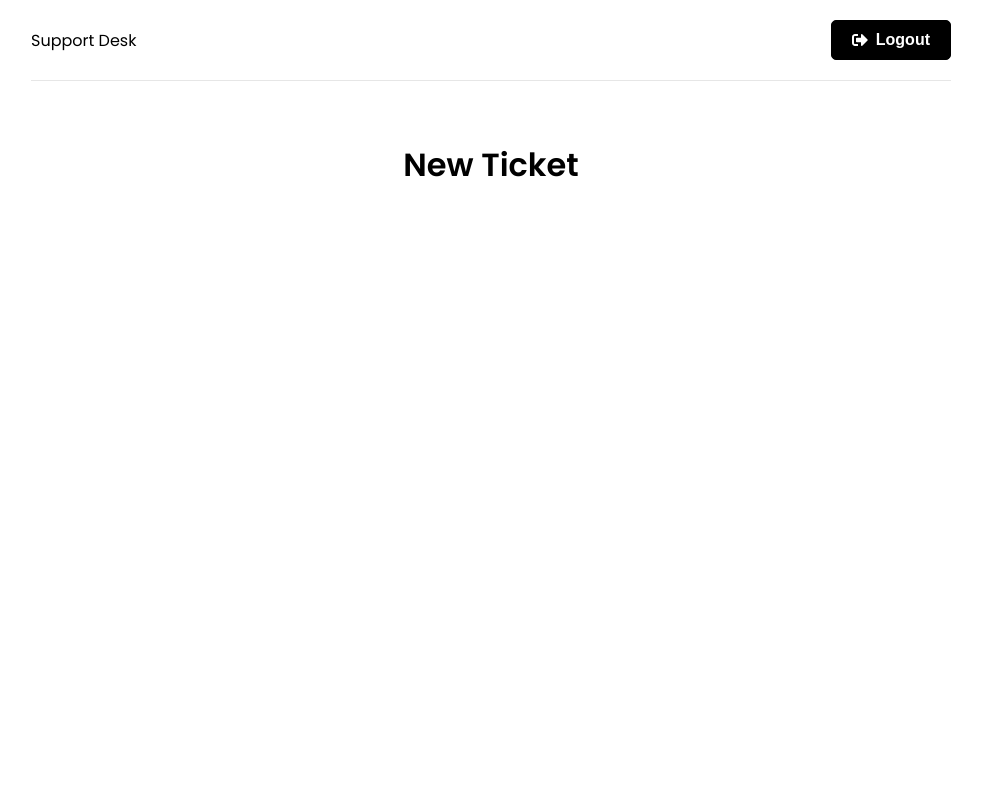
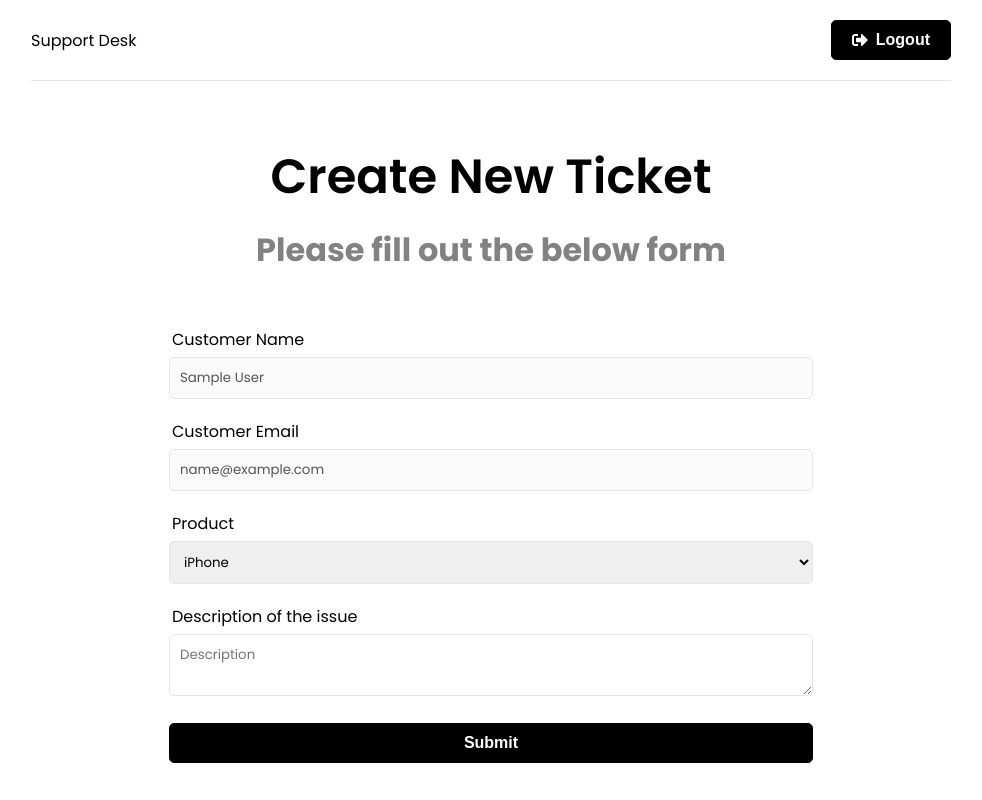
Before and after one commit to apicgg/support-desk-vite, a React (Vite) app in the folder frontend/: page /new-ticket in a window 1280 px wide. Shown: the whole page, without its empty margins (149-1131 px from the left). Built offline with nearby package versions, Linux system fonts and the light colour scheme; sample sign-in values are in the browser's storage.

Commit message:
Add createTicket

```diff
--- a/frontend/src/app/store.jsx
+++ b/frontend/src/app/store.jsx
@@ -1,8 +1,10 @@
 import { configureStore } from '@reduxjs/toolkit'
 import authReducer from '../features/auth/authSlice'
+import ticketReducer from '../features/tickets/ticketSlice'
 
 export const store = configureStore({
   reducer: {
     auth: authReducer,
+    ticket: ticketReducer,
   },
 })
--- /dev/null
+++ b/frontend/src/features/tickets/ticketService.jsx
@@ -0,0 +1,22 @@
+import axios from 'axios'
+
+const API_URL = '/api/tickets'
+
+// Create ticket
+const createTicket = async (ticketData, token) => {
+  const config = {
+    headers: {
+      Authorization: `Bearer ${token}`,
+    },
+  }
+
+  const response = await axios.post(API_URL, ticketData, config)
+
+  return response.data
+}
+
+const ticketService = {
+  createTicket,
+}
+
+export default ticketService
--- /dev/null
+++ b/frontend/src/features/tickets/ticketSlice.jsx
@@ -0,0 +1,60 @@
+import { createSlice, createAsyncThunk } from '@reduxjs/toolkit'
+import ticketService from './ticketService'
+
+// Initial state
+const initialState = {
+  tickets: [],
+  ticket: {},
+  isError: false,
+  isSuccess: false,
+  isLoading: false,
+  message: '',
+}
+
+// Create new ticket
+export const createTicket = createAsyncThunk(
+  'ticket/create',
+  async (ticketData, thunkAPI) => {
+    try {
+      // Get token from auth state
+      const token = thunkAPI.getState().auth.user.token
+
+      return await ticketService.createTicket(ticketData, token)
+    } catch (error) {
+      const message =
+        (error.response &&
+          error.response.data &&
+          error.response.data.message) ||
+        error.message ||
+        error.toString()
+
+      return thunkAPI.rejectWithValue(message)
+    }
+  }
+)
+
+export const ticketSlice = createSlice({
+  name: 'ticket',
+  initialState,
+  reducers: {
+    reset: (state) => initialState,
+  },
+  extraReducers: (builder) => {
+    builder
+      .addCase(createTicket.pending, (state) => {
+        state.isLoading = true
+      })
+      .addCase(createTicket.fulfilled, (state) => {
+        state.isLoading = false
+        state.isSuccess = true
+      })
+      .addCase(createTicket.rejected, (state, action) => {
+        state.isLoading = false
+        state.isError = true
+        state.message = action.payload
+      })
+  },
+})
+
+export const { reset } = ticketSlice.actions
+export default ticketSlice.reducer
--- a/frontend/src/main.jsx
+++ b/frontend/src/main.jsx
@@ -1,8 +1,8 @@
 import React from 'react'
 import { createRoot } from 'react-dom/client'
 import { Provider } from 'react-redux'
+import App from './App'
 import { store } from './app/store'
-import App from './App'
 import './index.css'
 
 const container = document.getElementById('root')
--- a/frontend/src/pages/Login.jsx
+++ b/frontend/src/pages/Login.jsx
@@ -72,6 +72,7 @@
               type='email'
               name='email'
               id='email'
+              className='form-control'
               placeholder='Enter your email'
               required
               onChange={onChange}
@@ -82,6 +83,7 @@
               type='password'
               name='password'
               id='password'
+              className='form-control'
               placeholder='Enter your password'
               required
               onChange={onChange}
--- a/frontend/src/pages/NewTicket.jsx
+++ b/frontend/src/pages/NewTicket.jsx
@@ -1,8 +1,99 @@
+import { useState, useEffect } from 'react'
+import { useSelector, useDispatch } from 'react-redux'
+import { useNavigate } from 'react-router-dom'
+import { toast } from 'react-toastify'
+import { createTicket, reset } from '../features/tickets/ticketSlice'
+import Spinner from '../components/Spinner'
+
 const NewTicket = () => {
+  const { user } = useSelector((state) => state.auth)
+  const { isLoading, isError, isScuccess, message } = useSelector(
+    (state) => state.ticket
+  )
+
+  const [name] = useState(user.name)
+  const [email] = useState(user.email)
+  const [product, setProduct] = useState('iPhone')
+  const [description, setDescription] = useState('')
+
+  const dispatch = useDispatch()
+  const navigate = useNavigate()
+
+  useEffect(() => {
+    if (isError) {
+      toast.error(message)
+    }
+    if (isScuccess) {
+      dispatch(reset())
+      navigate('/tickets')
+    }
+
+    dispatch(reset())
+  }, [isError, isScuccess, dispatch, navigate, message])
+
+  const onSubmit = (e) => {
+    e.preventDefault()
+
+    dispatch(createTicket(product, description))
+  }
+
+  if (isLoading) {
+    return <Spinner />
+  }
+
   return (
-    <div>
-      <h1>New Ticket</h1>
-    </div>
+    <>
+      <section className='heading'>
+        <h1>Create New Ticket</h1>
+        <p>Please fill out the below form</p>
+      </section>
+
+      <section className='form'>
+        <div className='form-group'>
+          <label htmlFor='name'>Customer Name</label>
+          <input type='text' value={name} className='form-control' disabled />
+        </div>
+
+        <div className='form-group'>
+          <label htmlFor='name'>Customer Email</label>
+          <input type='text' value={email} className='form-control' disabled />
+        </div>
+
+        <form onSubmit={onSubmit}>
+          <div className='form-group'>
+            <label htmlFor='product'>Product</label>
+            <select
+              name='product'
+              id='product'
+              value={product}
+              onChange={(e) => setProduct(e.target.value)}
+            >
+              <option value='iPhone'>iPhone</option>
+              <option value='iPad'>iPad</option>
+              <option value='Macbook Air'>Macbook Air</option>
+              <option value='Macbook Pro'>Macbook Pro</option>
+              <option value='iPad'>iPad</option>s
+            </select>
+          </div>
+
+          <div className='form-group'>
+            <label htmlFor='description'>Description of the issue</label>
+            <textarea
+              name='description'
+              id='description'
+              className='form-control'
+              placeholder='Description'
+              value={description}
+              onChange={(e) => setDescription(e.target.value)}
+            ></textarea>
+          </div>
+
+          <div className='form-group'>
+            <button className='btn btn-block'>Submit</button>
+          </div>
+        </form>
+      </section>
+    </>
   )
 }
 export default NewTicket
--- a/frontend/src/pages/Register.jsx
+++ b/frontend/src/pages/Register.jsx
@@ -80,6 +80,7 @@
               name='name'
               id='name'
               value={name}
+              className='form-control'
               placeholder='Enter your name'
               required
               onChange={onChange}
@@ -91,6 +92,7 @@
               name='email'
               id='email'
               value={email}
+              className='form-control'
               placeholder='Enter your email'
               required
               onChange={onChange}
@@ -102,6 +104,7 @@
               name='password'
               id='password'
               value={password}
+              className='form-control'
               placeholder='Enter password'
               required
               onChange={onChange}
@@ -113,6 +116,7 @@
               name='password2'
               id='password2'
               value={password2}
+              className='form-control'
               placeholder='Confirm password'
               required
               onChange={onChange}
```
